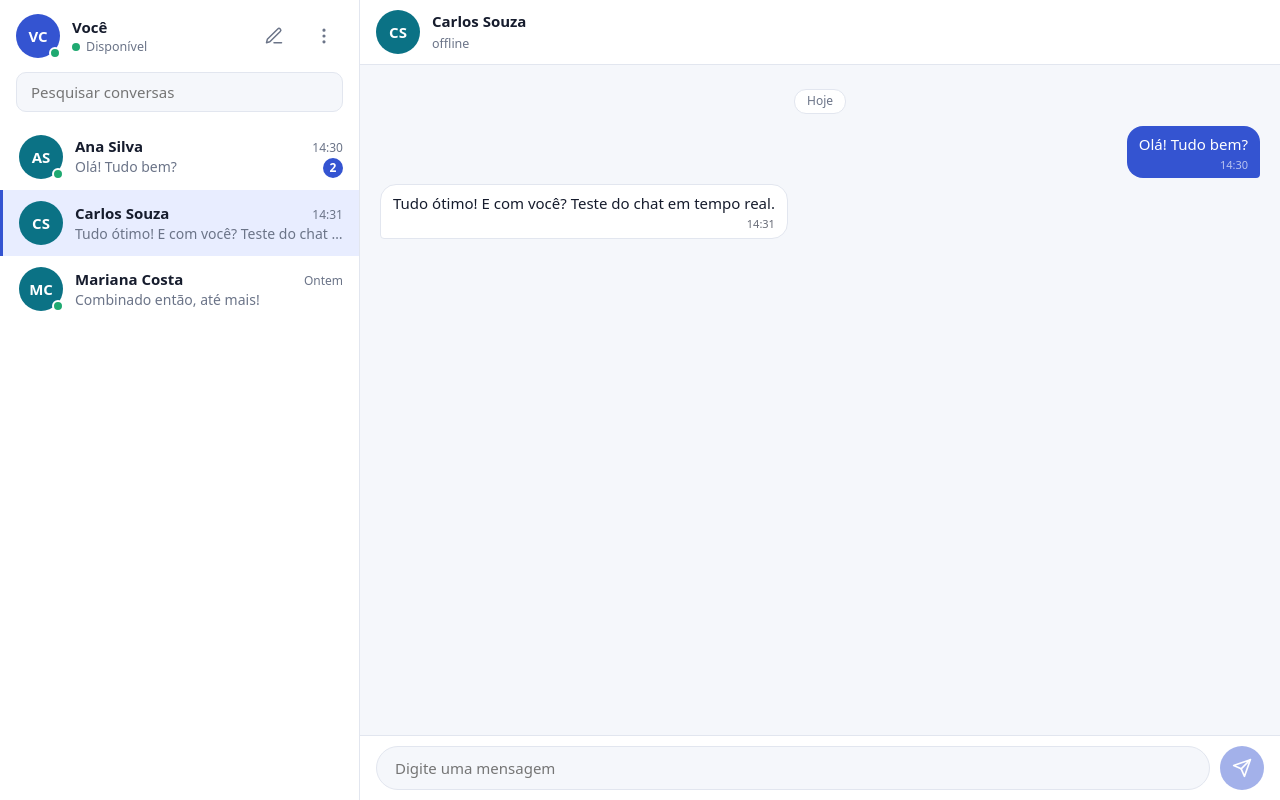
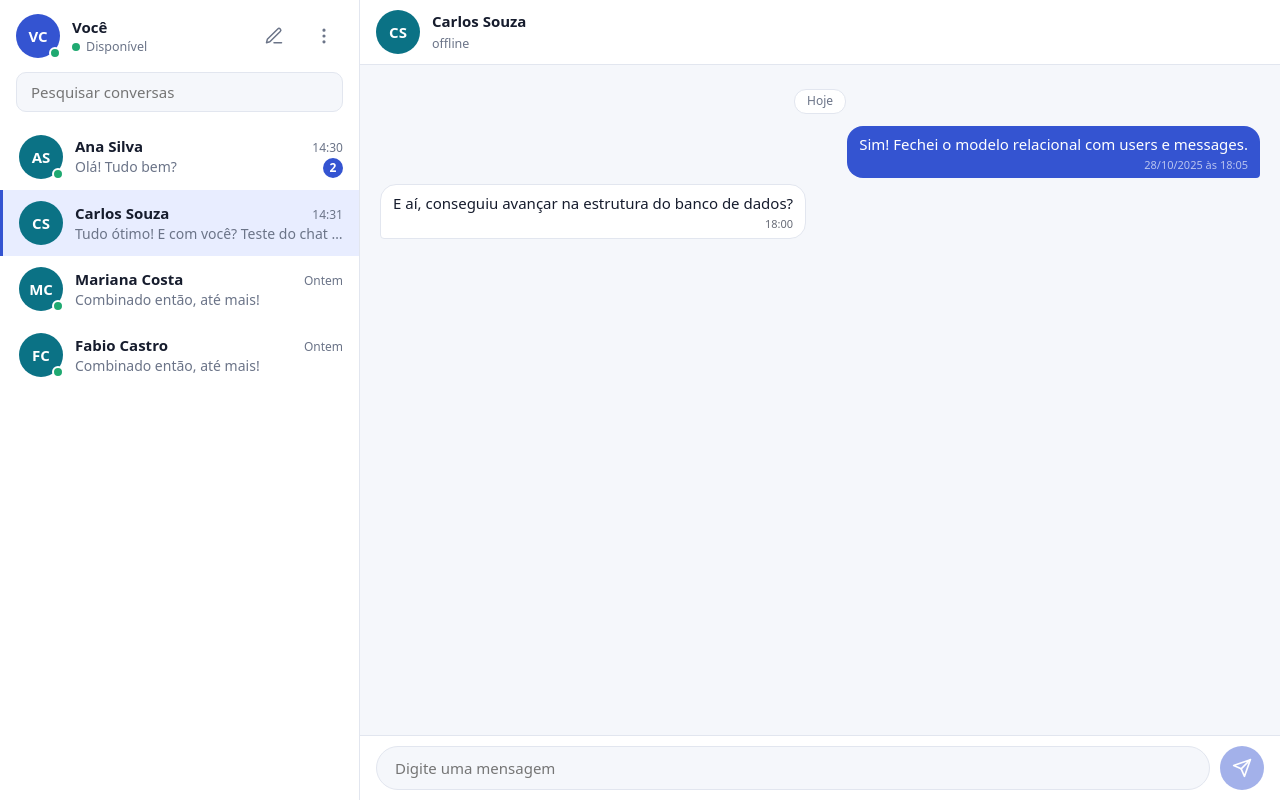
Before and after one commit to CastroFabio/real-time-chat, a React (Vite) app in the folder frontend/: page / in a window 1280 px wide. Both pictures are taken after a click on the button 179 px from the left and 223 px from the top of the page. Built offline with nearby package versions, Linux system fonts and the light colour scheme.

Commit message:
feat: implementa ChatContext

```diff
--- a/frontend/src/components/ChatMainPanel.tsx
+++ b/frontend/src/components/ChatMainPanel.tsx
@@ -1,11 +1,26 @@
-import { messages } from "../mock/mockData";
+import { chatHistories } from "../mock/mockData";
 import MessageBubble from "./MessageBubble";
+import { useChat } from "../hooks/useChat";
 
 export default function ChatMainPanel() {
+  const { selectedContact } = useChat();
+
+  const filteredChatHistory = chatHistories.filter(
+    (element) =>
+      (element.sender_id === selectedContact?.id &&
+        element.receiver_id === "user_me") ||
+      (element.sender_id === "user_me" &&
+        element.receiver_id === selectedContact?.id),
+  );
+
+  const sortedFilteredChatHistory = filteredChatHistory.sort((a, b) =>
+    a.timestamp.localeCompare(b.timestamp),
+  );
+
   return (
     <div className="msgs " id="msgs" aria-live="polite">
       <div className="day">Hoje</div>
-      {messages.map((element) => (
+      {sortedFilteredChatHistory.map((element) => (
         <MessageBubble key={element.id} message={element} />
       ))}
     </div>
--- a/frontend/src/components/MessageBubble.tsx
+++ b/frontend/src/components/MessageBubble.tsx
@@ -1,16 +1,17 @@
 import type { Message } from "../types/chat";
+import { formatMessageTime } from "../utils/formatMessageTime";
 
 type MessageBubbleProps = {
   message: Message;
 };
 
 export default function MessageBubble({ message }: MessageBubbleProps) {
-  const isMe = message.sender === "me";
+  const isMe = message.receiver_id === "user_me";
 
   return (
     <div className={`m ${isMe ? "in" : "out"}`}>
       {message.text}
-      <span className="t">{message.timestamp}</span>
+      <span className="t">{formatMessageTime(message.timestamp)}</span>
     </div>
   );
 }
--- a/frontend/src/mock/mockData.tsx
+++ b/frontend/src/mock/mockData.tsx
@@ -1,10 +1,14 @@
 import type { Contact, Message } from "../types/chat";
+
+const randomNumber = () => {
+  return Math.floor(Math.random() * (100 - 1)) + 1;
+};
 
 export const recentConversations: Contact[] = [
   {
     id: "1",
     name: "Ana Silva",
-    avatarUrl: "https://via.placeholder.com/40",
+    avatarUrl: `https://via.placeholder.com/avatar/identicon/user-${randomNumber()}`,
     lastMessage: "Olá! Tudo bem?",
     timestamp: "14:30",
     unreadCount: 2,
@@ -13,7 +17,7 @@ export const recentConversations: Contact[] = [
   {
     id: "2",
     name: "Carlos Souza",
-    avatarUrl: "https://via.placeholder.com/40",
+    avatarUrl: `https://via.placeholder.com/avatar/identicon/user-${randomNumber()}`,
     lastMessage: "Tudo ótimo! E com você? Teste do chat em tempo real.",
     timestamp: "14:31",
     unreadCount: 0,
@@ -22,7 +26,16 @@ export const recentConversations: Contact[] = [
   {
     id: "3",
     name: "Mariana Costa",
-    avatarUrl: "https://via.placeholder.com/40",
+    avatarUrl: `https://via.placeholder.com/avatar/identicon/user-${randomNumber()}`,
+    lastMessage: "Combinado então, até mais!",
+    timestamp: "Ontem",
+    unreadCount: 0,
+    online: true,
+  },
+  {
+    id: "4",
+    name: "Fabio Castro",
+    avatarUrl: `https://via.placeholder.com/avatar/identicon/user-${randomNumber()}`,
     lastMessage: "Combinado então, até mais!",
     timestamp: "Ontem",
     unreadCount: 0,
@@ -30,17 +43,42 @@ export const recentConversations: Contact[] = [
   },
 ];
 
-export const messages: Message[] = [
+const CURRENT_USER_ID = "user_me";
+
+export const chatHistories: Message[] = [
   {
-    id: "1",
+    id: "m1",
     text: "Olá! Tudo bem?",
-    sender: "other",
-    timestamp: "14:30",
+    sender_id: "1",
+    receiver_id: CURRENT_USER_ID,
+    timestamp: "2026-10-29T14:30:00.000Z",
   },
   {
-    id: "2",
+    id: "m2",
     text: "Tudo ótimo! E com você? Teste do chat em tempo real.",
-    sender: "me",
-    timestamp: "14:31",
+    sender_id: CURRENT_USER_ID,
+    receiver_id: "1",
+    timestamp: "2026-10-29T14:31:00.000Z",
+  },
+  {
+    id: "m3",
+    text: "Tudo indo muito bem por aqui também.",
+    sender_id: "1",
+    receiver_id: CURRENT_USER_ID,
+    timestamp: "2026-10-29T14:32:00.000Z",
+  },
+  {
+    id: "m4",
+    text: "E aí, conseguiu avançar na estrutura do banco de dados?",
+    sender_id: "2",
+    receiver_id: CURRENT_USER_ID,
+    timestamp: "2026-10-28T18:00:00.000Z", // Simulando o dia anterior ("Ontem")
+  },
+  {
+    id: "m5",
+    text: "Sim! Fechei o modelo relacional com users e messages.",
+    sender_id: CURRENT_USER_ID,
+    receiver_id: "2",
+    timestamp: "2025-10-28T18:05:00.000Z",
   },
 ];
--- a/frontend/src/types/chat.ts
+++ b/frontend/src/types/chat.ts
@@ -11,6 +11,7 @@ export type Contact = {
 export type Message = {
   id: string;
   text: string;
-  sender: "me" | "other";
+  sender_id: string;
+  receiver_id: string;
   timestamp: string;
 };
--- /dev/null
+++ b/frontend/src/utils/formatMessageTime.ts
@@ -0,0 +1,33 @@
+export function formatMessageTime(isoString: string): string {
+  const date = new Date(isoString);
+  const now = new Date();
+
+  // Extrai hora e minuto formatados (ex: "14:30")
+  const timeString = date.toLocaleTimeString("pt-BR", {
+    hour: "2-digit",
+    minute: "2-digit",
+  });
+
+  // Verifica se é o mesmo dia (Hoje)
+  const isToday = date.toDateString() === now.toDateString();
+  if (isToday) {
+    return timeString;
+  }
+
+  // Verifica se foi ontem
+  const yesterday = new Date(now);
+  yesterday.setDate(now.getDate() - 1);
+  const isYesterday = date.toDateString() === yesterday.toDateString();
+  if (isYesterday) {
+    return `Ontem às ${timeString}`;
+  }
+
+  // Para datas mais antigas, exibe a data completa (ex: "28/10/2026")
+  const dateString = date.toLocaleDateString("pt-BR", {
+    day: "2-digit",
+    month: "2-digit",
+    year: "numeric",
+  });
+
+  return `${dateString} às ${timeString}`;
+}
```
